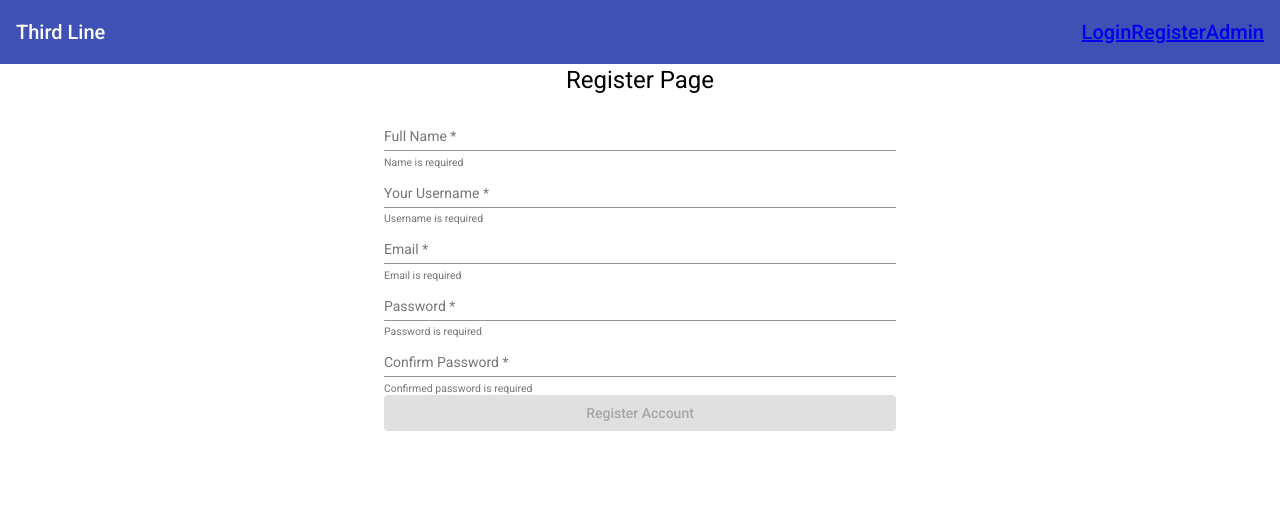
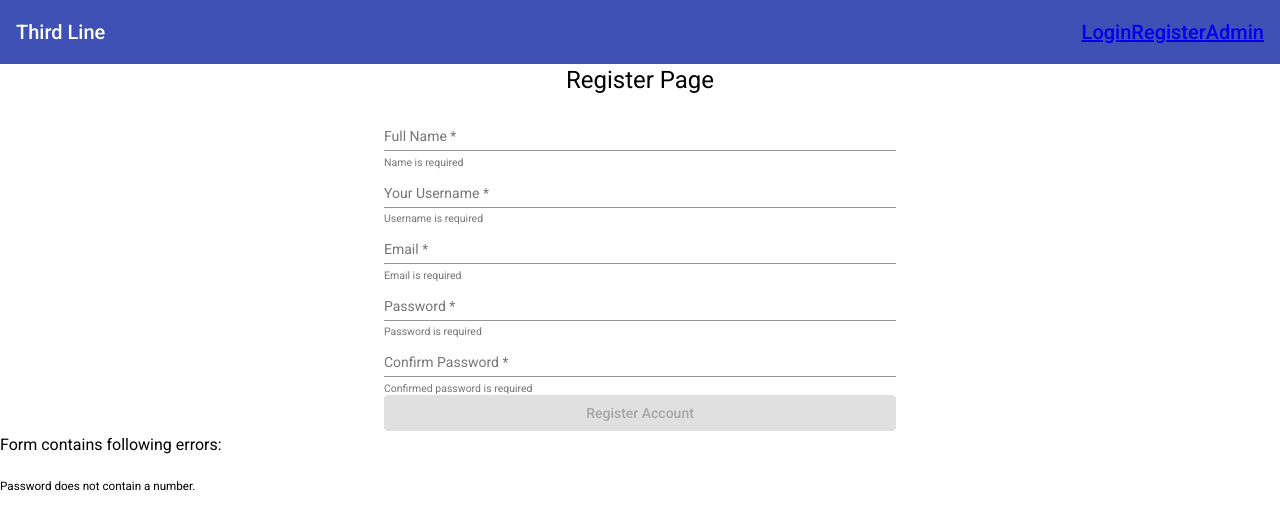
Before and after one commit to august-ronne/Blog-Angular-NestJS-ElephantSQL, an Angular app in the folder frontend/: page /register in a window 1280 px wide. Shown: the top 530 px of the page. Built offline with nearby package versions, Linux system fonts and the light colour scheme.

Commit message:
Video-08: Added custom validators to the password and confirm password fields of the frontend Register form

```diff
--- a/frontend/src/app/components/register/register.component.html
+++ b/frontend/src/app/components/register/register.component.html
@@ -43,3 +43,11 @@
     </button>
   </div>
 </form>
+<h3 *ngIf="registerForm.invalid">Form contains following errors:</h3>
+<small *ngIf="form['password'].hasError('passwordLacksNumber')"
+  >Password does not contain a number.</small
+>
+<br />
+<small *ngIf="registerForm.hasError('passwordsNotMatching')"
+  >Passwords do not match.</small
+>
--- a/frontend/src/app/components/register/register.component.ts
+++ b/frontend/src/app/components/register/register.component.ts
@@ -3,11 +3,35 @@ import {
   AbstractControl,
   FormBuilder,
   FormGroup,
+  ValidationErrors,
   Validators,
 } from '@angular/forms';
 import { Router } from '@angular/router';
 import { map, Observable, pipe } from 'rxjs';
 import { AuthenticationService } from 'src/app/services/authentication.service';
+
+class CustomValidators {
+  static passwordContainsNumber(
+    control: AbstractControl
+  ): ValidationErrors | null {
+    const regex = /\d/;
+    if (regex.test(control.value) && control.value !== null) {
+      return null;
+    } else {
+      return { passwordLacksNumber: true };
+    }
+  }
+
+  static passwordsMatch(control: AbstractControl): ValidationErrors | null {
+    const password = control.get('password')?.value;
+    const passwordConfirm = control.get('passwordConfirm')?.value;
+    if (password === passwordConfirm) {
+      return null;
+    } else {
+      return { passwordsNotMatching: true };
+    }
+  }
+}
 
 @Component({
   selector: 'app-register',
@@ -78,6 +102,7 @@ export class RegisterComponent implements OnInit {
             Validators.required,
             Validators.minLength(6),
             Validators.maxLength(50),
+            CustomValidators.passwordContainsNumber,
           ],
         ],
         passwordConfirm: [
@@ -90,7 +115,7 @@ export class RegisterComponent implements OnInit {
         ],
       },
       {
-        // validators: CustomValidators.passwordMatches
+        validators: CustomValidators.passwordsMatch,
       }
     );
   }
```
